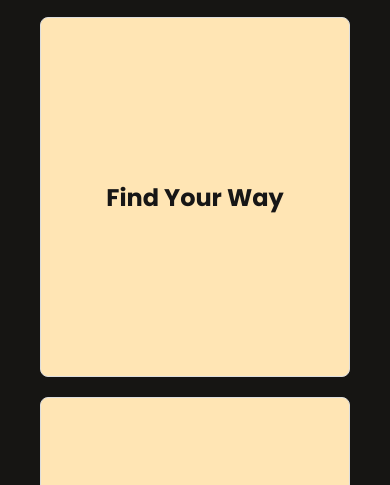
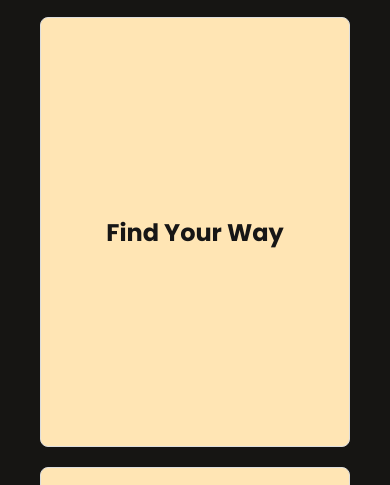
Before and after one commit to zeeshanAhsan1/Portfolio, a plain HTML site: page projects.html in a window 390 px wide. Shown: the part 298-783 px from the top of the page. Drawn offline with Linux system fonts and the light colour scheme.

Commit message:
Mod for card len and flip in mobile browsers.

```diff
--- a/static/style.css
+++ b/static/style.css
@@ -202,7 +202,6 @@ footer p {
 .social-links img {
   margin-right: 20px;
 }
-
 /* New  */
 /* Card Container */
 .card-container {
@@ -212,48 +211,25 @@ footer p {
   justify-content: center;
   padding: 20px;
 }
-
 /* Individual Card */
 .card {
   perspective: 1000px; /* Required for 3D flip effect */
   width: 400px;
-  height: 360px;
-  /* Add prefixes for different browsers */
-  -webkit-perspective: 1000px;
-  -moz-perspective: 1000px;
-  -ms-perspective: 1000px;
-  -o-perspective: 1000px;
-  perspective: 1000px;
+  height: 430px;
 }
-
 .card-inner {
   position: relative;
   width: 100%;
   height: 100%;
   transition: transform 0.6s;
   transform-style: preserve-3d;
-  /* Add prefixes for different browsers */
-  -webkit-transition: -webkit-transform 0.6s;
-  -moz-transition: -moz-transform 0.6s;
-  -ms-transition: -ms-transform 0.6s;
-  -o-transition: -o-transform 0.6s;
-  transition: transform 0.6s;
-  -webkit-transform-style: preserve-3d;
-  -moz-transform-style: preserve-3d;
-  -ms-transform-style: preserve-3d;
-  -o-transform-style: preserve-3d;
 }
-
-.card:hover .card-inner,
-.card:active .card-inner {
-  /* Add prefixes for different browsers */
-  -webkit-transform: rotateY(180deg);
-  -moz-transform: rotateY(180deg);
-  -ms-transform: rotateY(180deg);
-  -o-transform: rotateY(180deg);
+.card:hover .card-inner {
   transform: rotateY(180deg);
 }
-
+/* .card:active .card-inner {
+  transform: rotateY(180deg);
+} */
 /* Card Front and Back */
 .card-front,
 .card-back {
@@ -261,14 +237,7 @@ footer p {
   width: 100%;
   height: 100%;
   backface-visibility: hidden;
-  /* Add prefixes for different browsers */
-  -webkit-backface-visibility: hidden;
-  -moz-backface-visibility: hidden;
-  -ms-backface-visibility: hidden;
-  -o-backface-visibility: hidden;
-  backface-visibility: hidden;
 }
-
 .card-front {
   background: #ffe5b4;
   border: 1px solid #ddd;
@@ -278,38 +247,27 @@ footer p {
   justify-content: center;
   color: #171616;
 }
-
 .card-back {
   background: #e6e6fa;
   border: 1px solid #ddd;
   border-radius: 8px;
   color: #666;
   transform: rotateY(180deg);
-  /* Add prefixes for different browsers */
-  -webkit-transform: rotateY(180deg);
-  -moz-transform: rotateY(180deg);
-  -ms-transform: rotateY(180deg);
-  -o-transform: rotateY(180deg);
-  transform: rotateY(180deg);
   padding: 20px;
   box-sizing: border-box;
 }
-
 .card-title {
   font-size: 1.5em;
   text-align: center;
 }
-
 .card-description {
   font-size: 1em;
   margin-bottom: 15px;
 }
-
 .card-tools {
   font-size: 0.9em;
   color: #747373;
 }
-
 /* Responsive Styles */
 @media (max-width: 768px) {
   nav {
```
